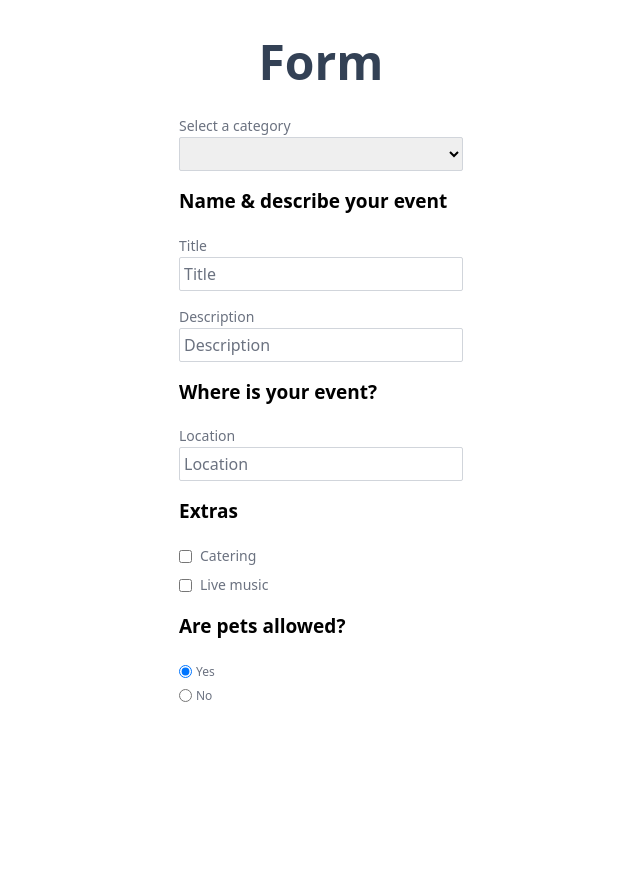
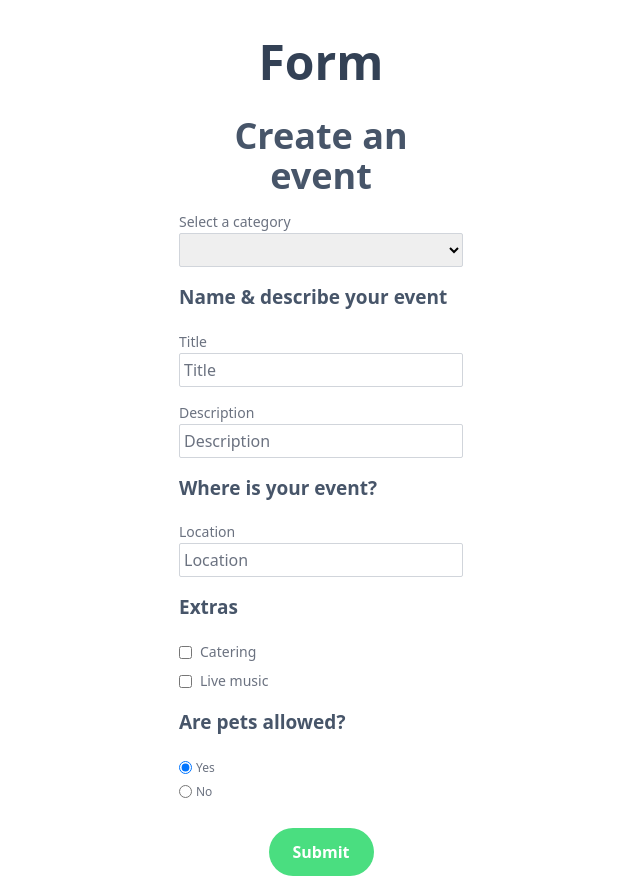
Before and after one commit to anakon73/vue-3-forms, a Vue app: page /#/ in a window 1280 px wide. Shown: the whole page, without its empty margins (319-959 px from the left). Before the commit the page ends 800 px from the top, so only its background shows below. Built offline with nearby package versions, Linux system fonts and the light colour scheme.

Commit message:
feat(view/simpleform): add title and button for submit

```diff
--- a/src/view/SimpleForm.vue
+++ b/src/view/SimpleForm.vue
@@ -28,6 +28,9 @@ const petOptions = [
 </script>
 
 <template>
+  <h1 class="mb-4 text-center text-4xl font-bold text-slate-600">
+    Create an event
+  </h1>
   <div class="mb-4">
     <BaseSelect
       label="Category"
@@ -36,16 +39,20 @@ const petOptions = [
     />
   </div>
   <div class="mb-4">
-    <h3 class="text-[19px] font-bold mb-5">Name & describe your event</h3>
+    <h3 class="text-[19px] font-bold mb-5 text-slate-600">
+      Name & describe your event
+    </h3>
     <BaseInput class="mb-4" v-model="event.title" label="Title" type="text" />
     <BaseInput v-model="event.description" label="Description" type="text" />
   </div>
   <div class="mb-4">
-    <h3 class="text-[19px] font-bold mb-5">Where is your event?</h3>
+    <h3 class="text-[19px] font-bold mb-5 text-slate-600">
+      Where is your event?
+    </h3>
     <BaseInput v-model="event.location" label="Location" type="text" />
   </div>
   <div class="mb-4">
-    <h3 class="text-[19px] font-bold mb-5">Extras</h3>
+    <h3 class="text-[19px] font-bold mb-5 text-slate-600">Extras</h3>
     <BaseCheckbox
       class="mb-2"
       label="Catering"
@@ -53,8 +60,8 @@ const petOptions = [
     />
     <BaseCheckbox label="Live music" v-model="event.extras.music" />
   </div>
-  <div>
-    <h3 class="text-[19px] font-bold mb-5">Are pets allowed?</h3>
+  <div class="mb-6">
+    <h3 class="text-[19px] font-bold mb-5 text-slate-600">Are pets allowed?</h3>
     <BaseRadioGroup
       v-model="event.pets"
       name="pets"
@@ -62,4 +69,12 @@ const petOptions = [
       vertical
     />
   </div>
+  <div class="text-center">
+    <button
+      type="submit"
+      class="transition-all duration-[400ms] py py-3 px-6 rounded-full font-bold text-white bg-green-400 hover:bg-green-500 hover:scale-105"
+    >
+      Submit
+    </button>
+  </div>
 </template>
```
